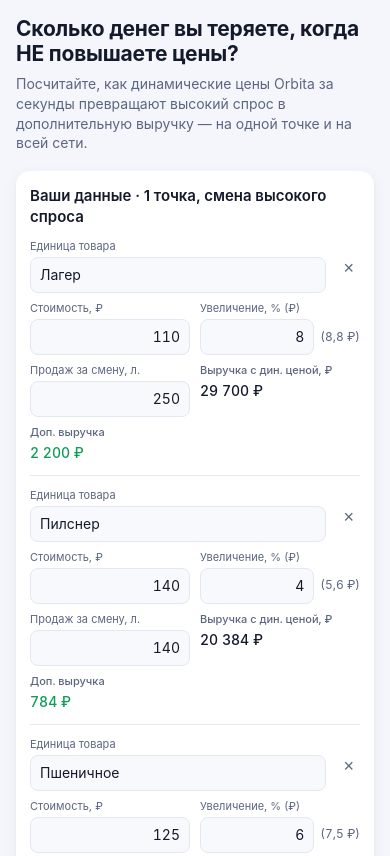
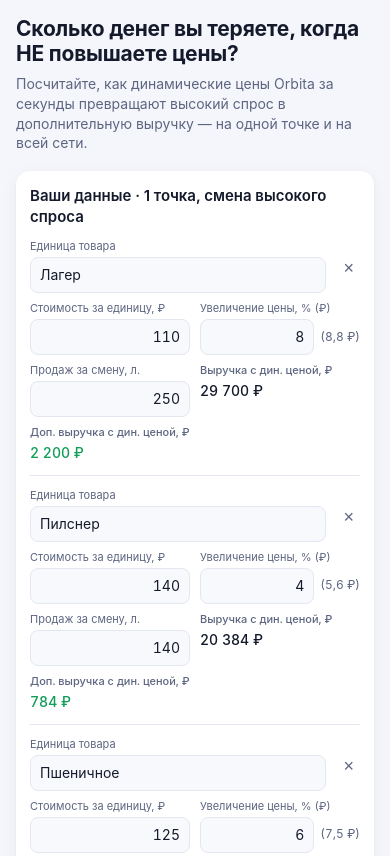
Before and after one commit to terrris/prototype_-calculator_landingpage, a plain HTML site: page index.html in a window 390 px wide. Shown: the top 856 px of the page. Drawn offline with Linux system fonts and the light colour scheme.

Commit message:
Match mobile labels to desktop headers
Co-Authored-By: Claude Opus 5.5 <noreply@anthropic.com>

```diff
--- a/index.html
+++ b/index.html
@@ -370,11 +370,11 @@
     var tr = document.createElement('tr');
     tr.innerHTML =
       '<td class="cell-name" data-label="Единица товара"><input type="text" class="f-name" placeholder="Название" aria-label="Единица товара"></td>' +
-      '<td class="num" data-label="Стоимость, ₽"><input type="number" class="f-price" min="0" step="any" inputmode="decimal" aria-label="Стоимость за единицу, ₽"></td>' +
-      '<td data-label="Увеличение, % (₽)"><div class="pct-cell"><input type="number" class="f-pct" min="0" step="any" inputmode="decimal" aria-label="Увеличение цены, %"><span class="pct-rub">(—)</span></div></td>' +
+      '<td class="num" data-label="Стоимость за единицу, ₽"><input type="number" class="f-price" min="0" step="any" inputmode="decimal" aria-label="Стоимость за единицу, ₽"></td>' +
+      '<td data-label="Увеличение цены, % (₽)"><div class="pct-cell"><input type="number" class="f-pct" min="0" step="any" inputmode="decimal" aria-label="Увеличение цены, %"><span class="pct-rub">(—)</span></div></td>' +
       '<td class="num" data-label="Продаж за смену, л."><input type="number" class="f-qty" min="0" step="1" inputmode="numeric" aria-label="Продаж за смену, л."></td>' +
       '<td class="num calc" data-label="Выручка с дин. ценой, ₽"><span class="c-dyn">—</span></td>' +
-      '<td class="num calc extra" data-label="Доп. выручка"><span class="c-extra">—</span></td>' +
+      '<td class="num calc extra" data-label="Доп. выручка с дин. ценой, ₽"><span class="c-extra">—</span></td>' +
       '<td class="cell-del"><button type="button" class="del" aria-label="Удалить строку" title="Удалить строку">×</button></td>';
 
     tr.querySelector('.f-name').value = data.name;
```
